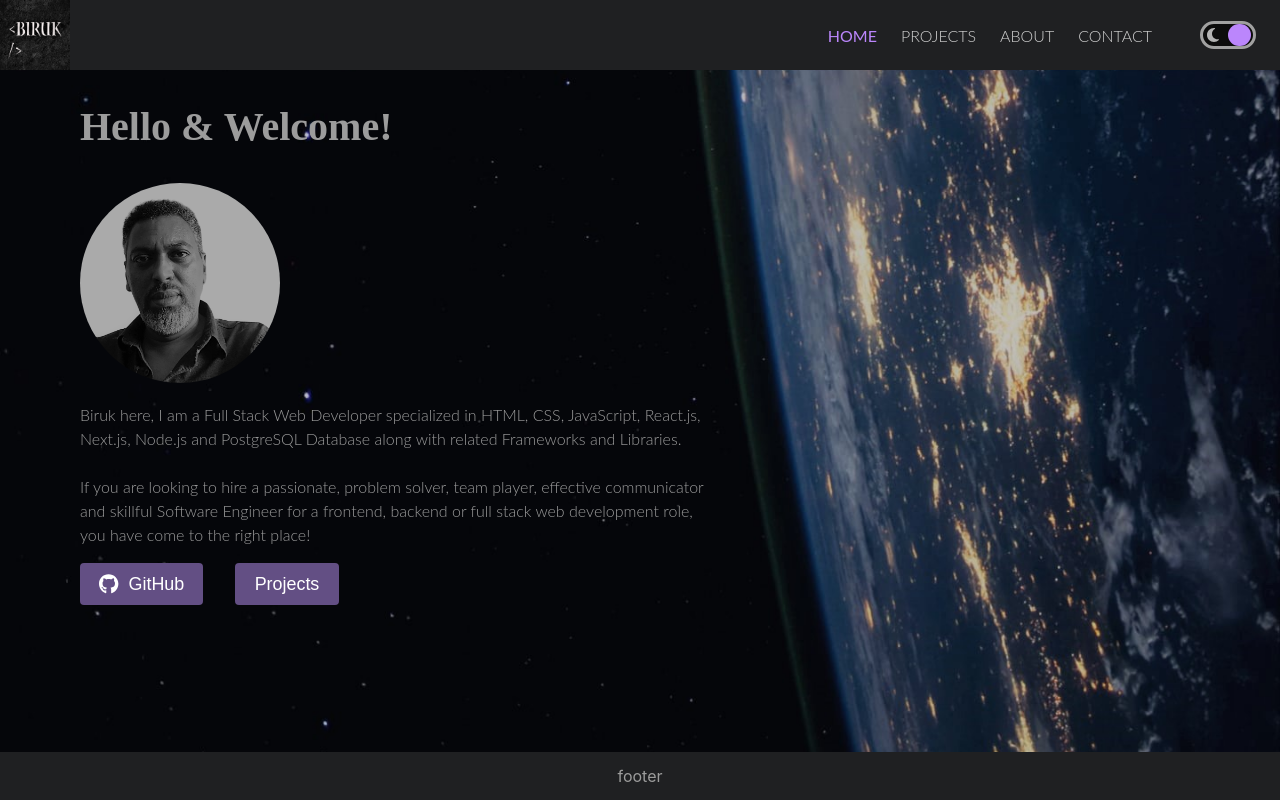
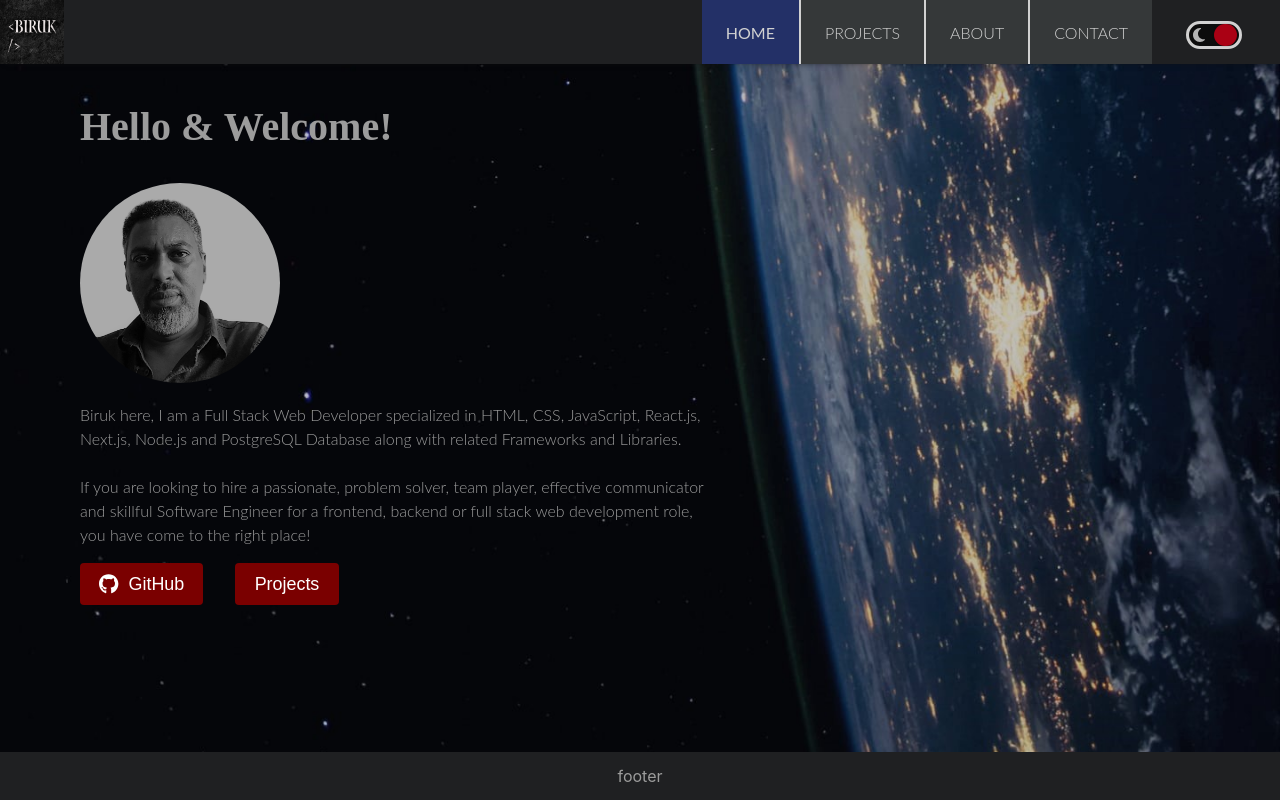
Before and after one commit to Know-Thyself/next-portfolio, a Next.js app: page / in a window 1280 px wide. Built offline with nearby package versions, Linux system fonts and the light colour scheme; no server answers; the database is empty.

Commit message:
modified nav bar layout

```diff
--- a/components/header.js
+++ b/components/header.js
@@ -58,7 +58,9 @@ const Header = () => {
 							<Link
 								href='/'
 								className={
-									router.pathname === '/' ? styles.active : styles['menu__item']
+									router.pathname === '/'
+										? styles.active
+										: `${styles['menu__item']} ${styles.home}`
 								}
 								onClick={screenTest}
 							>
@@ -78,7 +80,7 @@ const Header = () => {
 								className={
 									router.pathname === '/projects'
 										? styles.active
-										: styles['menu__item']
+										: `${styles['menu__item']} ${styles.projects}`
 								}
 								onClick={screenTest}
 							>
@@ -98,7 +100,7 @@ const Header = () => {
 								className={
 									router.pathname === '/about'
 										? styles.active
-										: styles['menu__item']
+										: `${styles['menu__item']} ${styles.about}`
 								}
 								onClick={screenTest}
 							>
@@ -118,7 +120,7 @@ const Header = () => {
 								className={
 									router.pathname === '/contact'
 										? styles.active
-										: styles['menu__item']
+										: `${styles['menu__item']} ${styles.contact}`
 								}
 								onClick={screenTest}
 							>
@@ -130,7 +132,7 @@ const Header = () => {
 									}
 									onClick={screenTest}
 								> */}
-									Contact
+								Contact
 								{/* </a> */}
 							</Link>
 						</nav>
--- a/styles/globals.css
+++ b/styles/globals.css
@@ -102,8 +102,7 @@ font-family: 'Source Sans Pro', sans-serif;
 	--buttons-bg-color: #B2BEB5;
 	--buttons-bg-color: #848482;
 	--buttons-bg-color: #54626F;
-	/* gunmetal */
-	--buttons-bg-color: #2A3439;
+
 	--buttons-bg-color: #6b78cb;
 
 	/* --buttons-bg-color: rgb(48, 26, 48);
@@ -119,7 +118,40 @@ font-family: 'Source Sans Pro', sans-serif;
 
 	/* --buttons-bg-color: #9181a5; */
 	/* charcoal */
-		/* --buttons-bg-color: #36454F; */
+		--buttons-bg-color: #36454F;
+		/* gunmetal */
+			--buttons-bg-color: #2A3439;
+	/* chocolate cosmos */
+	--buttons-bg-color: #58111A;
+	/* red devil */
+	--buttons-bg-color: #820017;
+	--buttons-bg-color: #990000;
+	--buttons-bg-color: #890000;
+	--buttons-bg-color: #7a0000;
+	--home-link-bg: #7A007A;
+	--home-link-bg: #007aff;
+	--home-link-bg: #675A23;
+	--home-link-bg: #007a7a;
+	--home-link-bg: #233067;
+	--home-link-bg:  #353839;
+	--projects-link-bg: #7a0000;
+	--projects-link-bg: #672352;
+	--projects-link-bg: #007A7A;
+	--projects-link-bg: #7a0000;
+	--projects-link-bg:  #353839;
+	--about-link-bg: #00007a;
+	--about-link-bg: #7a007a;
+	--about-link-bg: #353839;
+	--contact-link-bg: #007a00;
+	--contact-link-bg: #236738;
+	--contact-link-bg:  #353839;
+	/* --contact-link-bg: #4C516D; */
+	/* --buttons-bg-color: #850101;
+	--buttons-bg-color: #820000;
+	--buttons-bg-color: #660000; */
+	/* --buttons-bg-color: #7c0a02; */
+	/* --buttons-bg-color: #6F0013;
+	--buttons-bg-color: #5d0010; */
 		/* cool gray */
 			/* --buttons-bg-color: #9090C0; */
 	/* blue gray */
@@ -155,12 +187,15 @@ font-family: 'Source Sans Pro', sans-serif;
 
 
 
-	--active-nav-link: #C597FC;
+
 	--active-nav-link: #A3A3FF;
 	--active-nav-link: #92A8F2;
 	--active-nav-link: #C69FC6;
 	--active-nav-link: #CB81FD;
 	--active-nav-link: #bb86fc;
+	--active-nav-link: #D1D1D1;
+	--active-nav-link: #233067;
+	/* --active-nav-link: #2A3439; */
 
 	--nav-links-color: #CCCCCC;
 	--nav-links-color: #A1A1A1;
@@ -172,10 +207,16 @@ font-family: 'Source Sans Pro', sans-serif;
 	--radio-btn-border: #B6B6C8;
 	--radio-btn-border: #CBCBD7;
 	--radio-btn-border: #A1A1A1;
+	--radio-btn-border: #D1D1D1;
 
 
-	--switch-button-bg: #00B0F5;
+
 	--switch-button-bg: #bb86fc;
+	--switch-button-bg: #2a3439;
+	--switch-button-bg: #58111A;
+	--switch-button-bg: #9c0f22;
+	--switch-button-bg: #b30404;
+	--switch-button-bg: #aa0114;
 	/* --switch-button-bg: #C597FC;
 	--switch-button-bg: #A3A3FF;
 	--switch-button-bg: #92A8F2; */
--- a/styles/header.module.css
+++ b/styles/header.module.css
@@ -9,8 +9,12 @@
   justify-content: space-between;
   align-items: center;
   background-color: var(--header-background);
+  -webkit-box-shadow: 0 4px 6px -6px var(--secondary-background);
+  -moz-box-shadow: 0 4px 6px -6px var(--secondary-background);
+  box-shadow: 0 4px 6px -6px var(--secondary-background);
+
   color: var(--secondary-text-color);
-  height: 70px;
+  height: 64px;
   z-index: 2;
 }
 
@@ -24,7 +28,7 @@
 
 
 .logo {
-  height: 70px;
+  height: 64px;
   width: auto;
 }
 
@@ -89,7 +93,7 @@
   display: flex;
   flex-direction: column;
   position: absolute;
-  top: 70px;
+  top: 64px;
   right: -100%;
   width: 100%;
   height: min-content;
@@ -118,13 +122,14 @@
 }
 
 .menu__item:hover {
-  color: var(--active-nav-link);
+  color: var(--nav-links-color);
   font-weight: var(--active-nav-link-font-weight);
 }
 
 .active {
   text-decoration: none;
   font-weight: var(--active-nav-link-font-weight);
+  color: var(--active-nav-link);
   color: var(--active-nav-link);
 }
 
@@ -143,10 +148,10 @@
     right: 5rem;
     top: 0;
     padding: 0;
-    height: 70px;
+    height: 64px;
     box-shadow: none;
-    margin-right: 2rem;
-    gap: 0.5rem;
+    margin-right: 3rem;
+    /* gap: 0.5rem; */
     transition-duration: 0ms;
   }
 
@@ -155,10 +160,54 @@
     display: flex;
     justify-content: flex-end;
     align-items: center;
-    margin-right: 1rem;
-    padding: 0;
+    /* margin-right: 1rem; */
+    padding: 0 1.5rem;
+    height: 100%;
     border-bottom: 0px solid var(--header-background);
 
+  }
+
+  .home {
+    background-color: var(--active-nav-link);
+    background-color: var(--home-link-bg);
+    color: white;
+  }
+
+  .projects {
+    background-color: var(--project-container-bg);
+    background-color: var(--projects-link-bg);
+  }
+
+  .about {
+    background-color: var(--buttons-bg-color);
+    background-color: var(--about-link-bg);
+  }
+
+  .contact {
+    background-color: var(--complementary-bg);
+    background-color: var(--contact-link-bg);
+  }
+
+  .home,
+  .projects,
+  .about,
+  .active {
+    border-right: 2px solid var(--nav-links-color);
+  }
+
+  .menu__item:last-child {
+    border-right: none;
+    height: 100%;
+  }
+
+  .active {
+    background-color: var(--header-background);
+    background-color: var(--active-nav-link);
+    color: var(--nav-links-color);
+  }
+
+  .active:last-child {
+    border-right: none;
   }
 
   .menu__btn {
@@ -167,5 +216,12 @@
 
   .nav_wrapper {
     margin-right: 2rem;
-	}
+  }
+
+  .menu__item:hover {
+    color: var(--nav-links-color);
+    font-weight: var(--active-nav-link-font-weight);
+    background-color: var(--header-background);
+    background-color: var(--active-nav-link);
+  }
 }
--- a/styles/themes.module.css
+++ b/styles/themes.module.css
@@ -87,6 +87,6 @@
 
 @media screen and (min-width: 667px) {
   .theme-icons-and-radio-btn {
-    right: 24px;
+    right: 38px;
   }
 }
```
